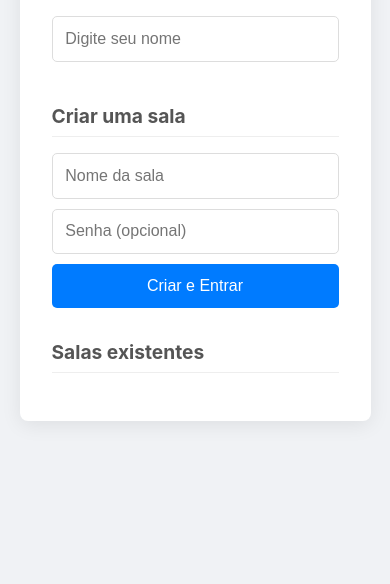
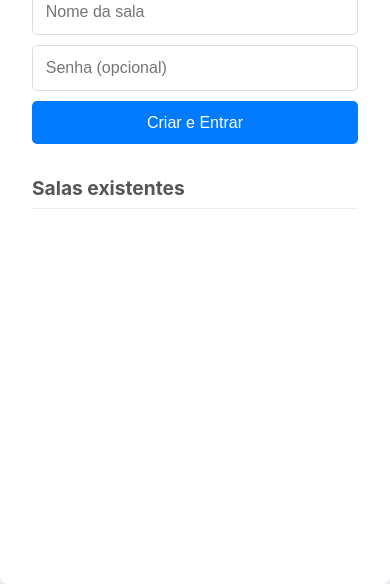
Before and after one commit to PabloBarcellos-0522/FreeChat, a website: page public/index.html in a window 390 px wide. Shown: the part 260-844 px from the top of the page. Drawn offline with nearby package versions, Linux system fonts and the light colour scheme; no server answers.

Commit message:
📱design responsive for mobile app

```diff
--- a/public/style.css
+++ b/public/style.css
@@ -264,10 +264,23 @@
 }
 
 @media (max-width: 768px) {
+    body {
+        background-color: #f0f2f5;
+        color: #333;
+        display: block;
+        height: 100vh;
+    }
+
+    #lobby {
+        max-width: 100%;
+        margin: inherit;
+        height: inherit;
+    }
+
     #app {
-        width: 90%;
+        width: 100%;
         max-width: 1500px;
-        height: 90vh;
+        height: 100vh;
         display: flex;
         gap: 10px;
         flex-direction: column;
```
